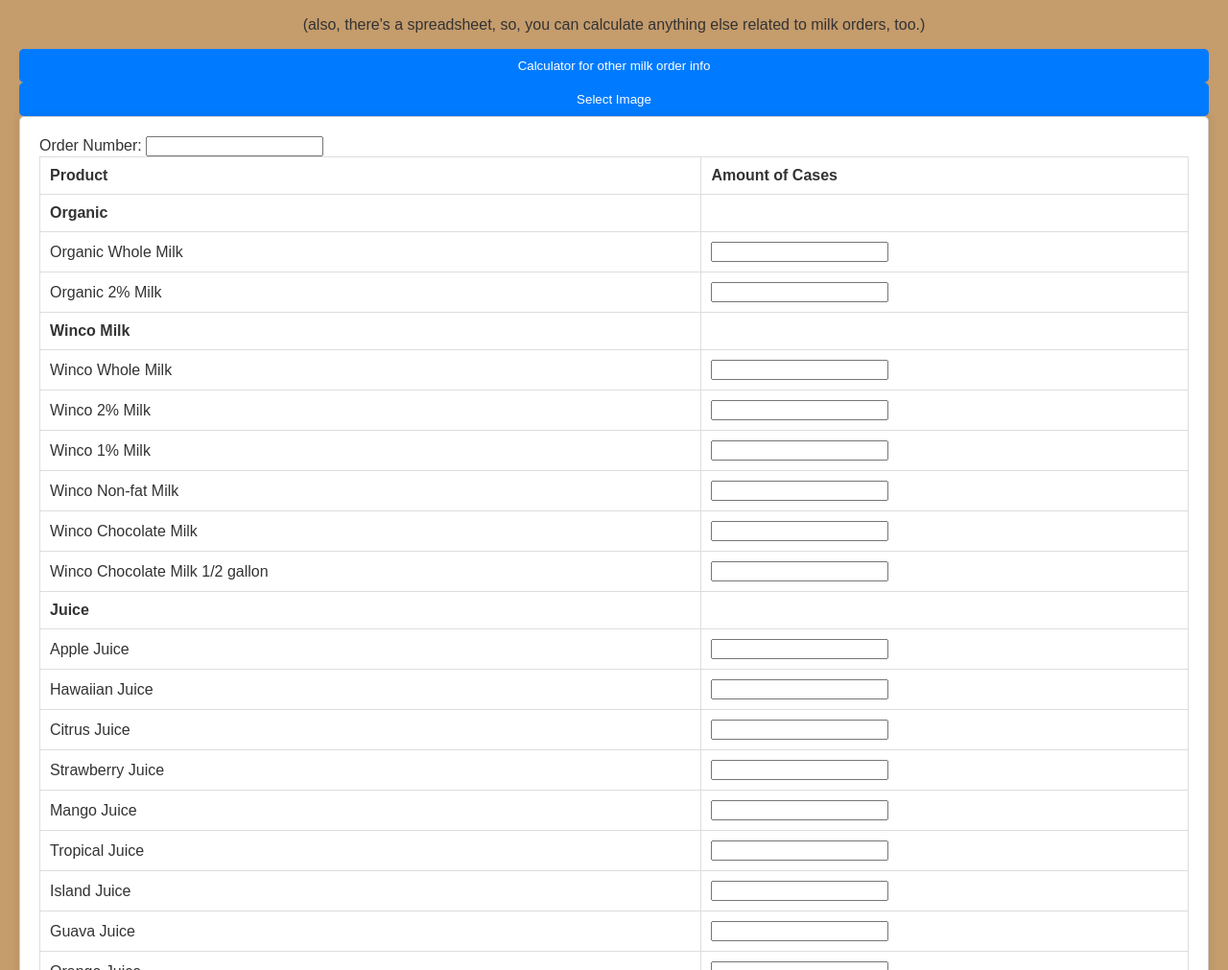
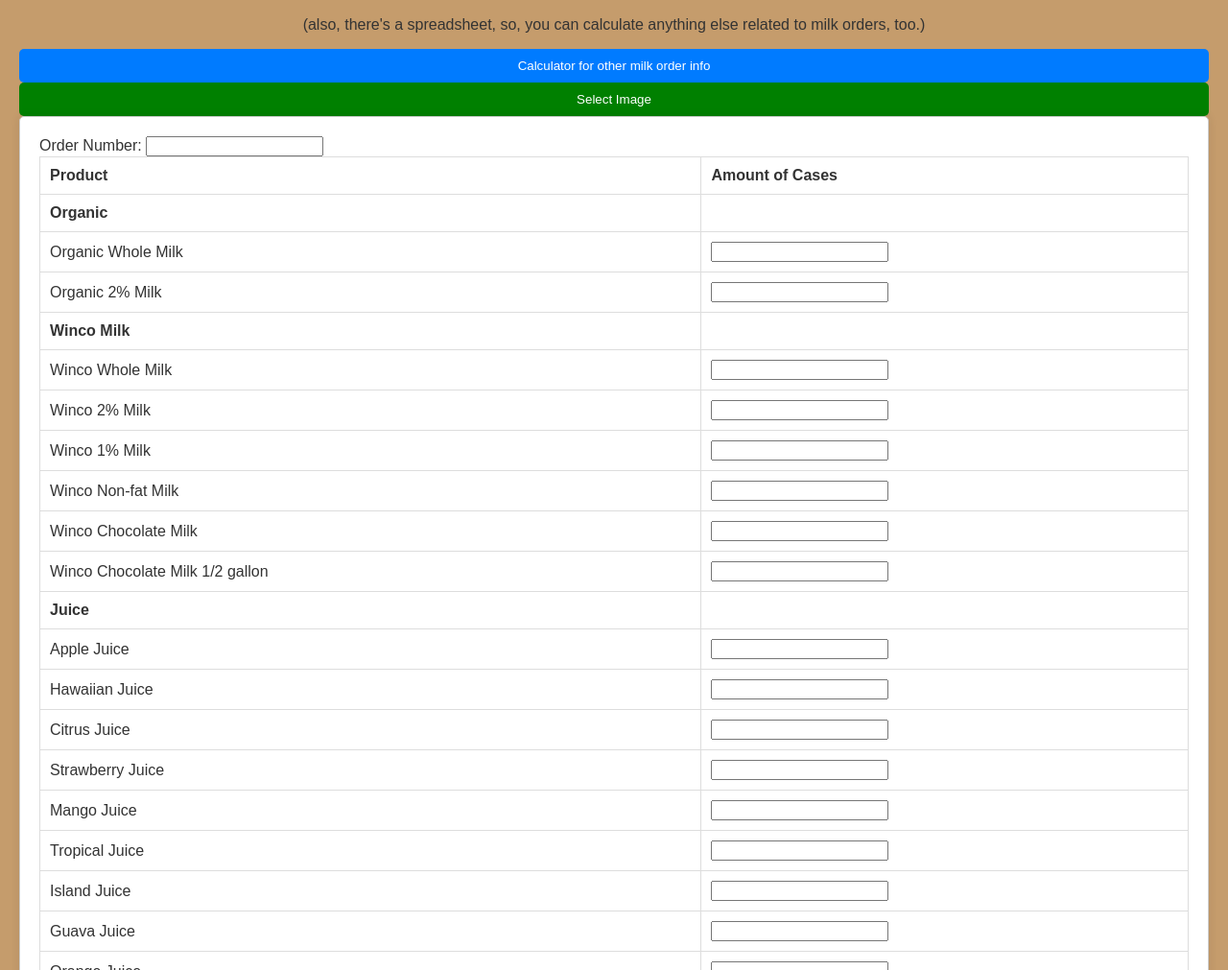
Before and after one commit to nashjar000/Nesredna-dairy-stack-panner-2.0, a website: page home.html in a window 1280 px wide. Shown: the part 89-1100 px from the top of the page at 96% size. Drawn offline with Linux system fonts and the light colour scheme; a script that the page names is missing.

Commit message:
updated the color of select image button

```diff
--- a/styles.css
+++ b/styles.css
@@ -2,6 +2,14 @@
 body, h1, form {
     margin: 0;
     padding: 0;
+}
+
+#selectImageButton{
+    background-color: green;
+}
+
+#selectImageButton:hover{
+    background-color: rgb(0, 84, 0);
 }
 
 /* Basic mobile-responsive styling */
```
